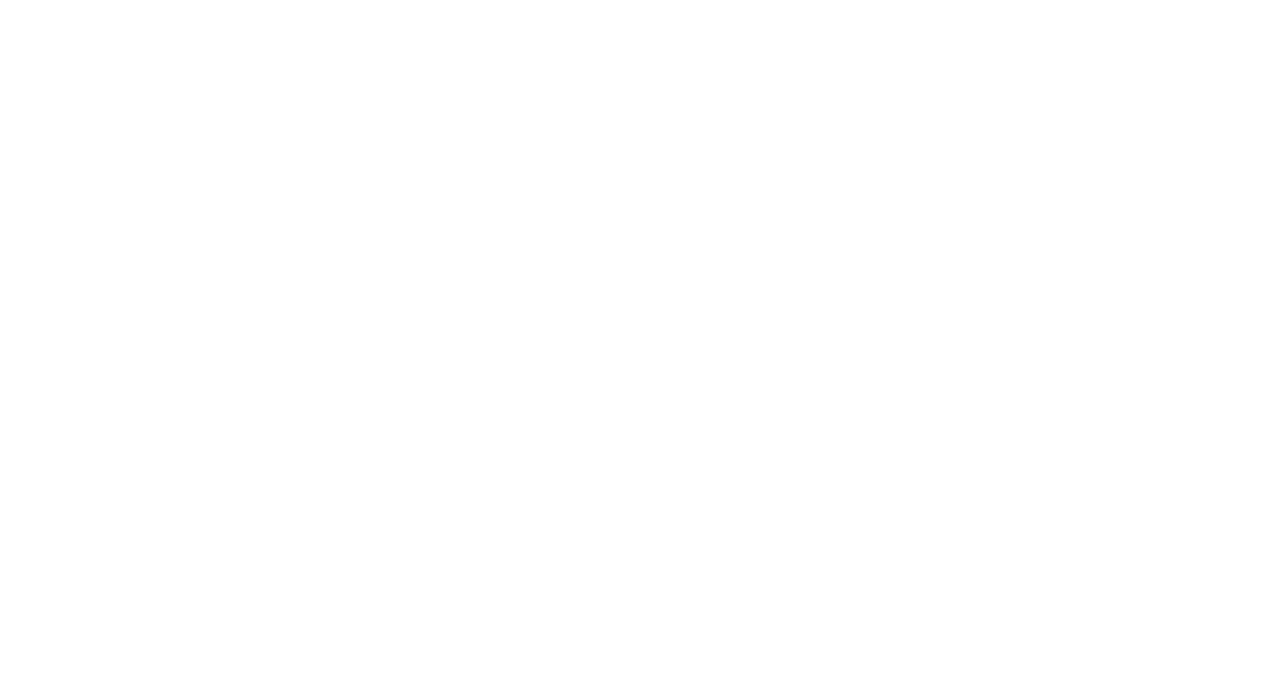
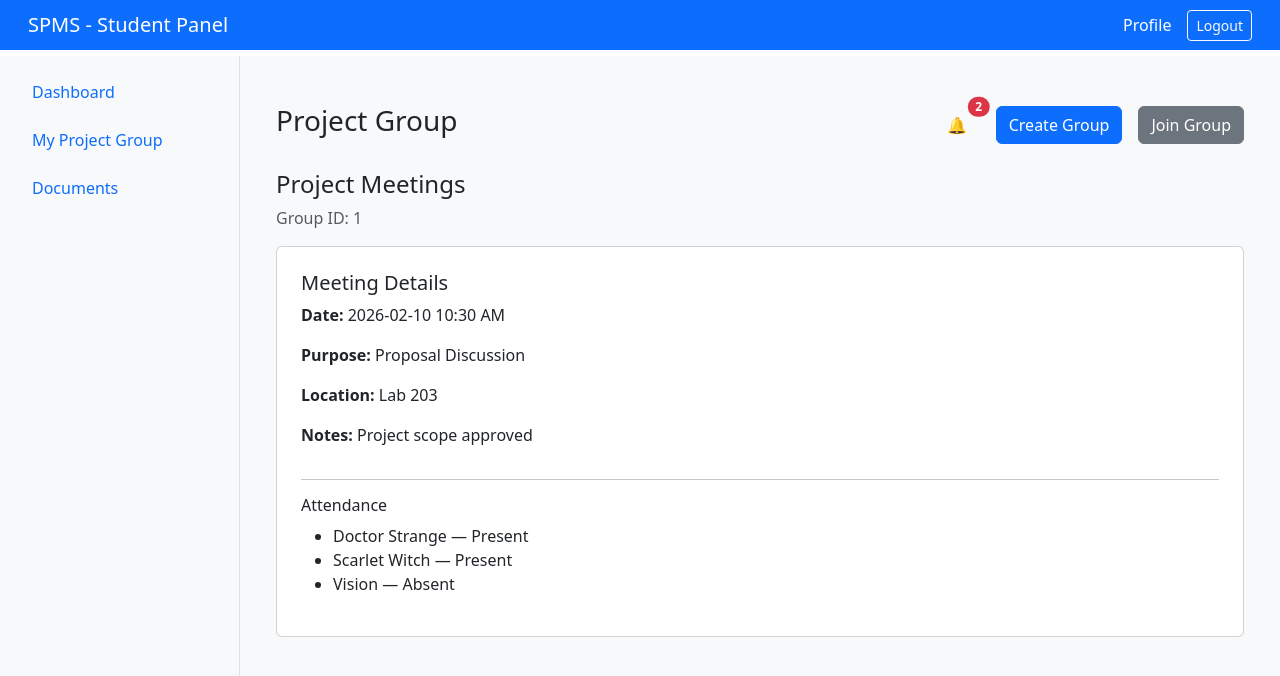
Before and after one commit to Narolayash/spms-project, a React (Vite) app in the folder frontend-spms/: page /student/project-group/1/meetings/1 in a window 1280 px wide. Before the commit this address had no page. Shown: the top 676 px of the page. Built offline with nearby package versions, Linux system fonts and the light colour scheme.

Commit message:
meeting done in project groups

```diff
--- a/frontend-spms/src/App.jsx
+++ b/frontend-spms/src/App.jsx
@@ -13,25 +13,34 @@ import StudentForm from "./pages/Admin/StudentForm";
 import ProjectTypeList from "./pages/Admin/ProjectTypes";
 import ProjectTypeForm from "./pages/Admin/ProjectTypeForm";
 
+
+
 // Faculty Routes
 import FacultyLayout from "./pages/Faculty/FacultyLayout";
 import FacultyDashboard from "./pages/Faculty/FacultyDashboard";
 import FacultyProfile from "./pages/Faculty/FacultyProfile";
 
+
+
 // Student Routes
 import StudentLayout from "./pages/Student/StudentLayout";
 import StudentDashboard from "./pages/Student/StudentDashboard";
 
-// import StudentProfile from "./pages/Student/StudentProfile";
 import ProfileLayout from "./pages/Student/Profile/ProfileLayout";
 import ProfileView from "./pages/Student/Profile/ProfileView";
 import ProfileUpdate from "./pages/Student/Profile/ProfileUpdate";
+
 import ProjectDetail from "./pages/Student/ProjectGroup/ProjectDetail";
-
 import ProjectGroupLayout from "./pages/Student/ProjectGroup/ProjectGroupLayout";
 import ProjectGroup from "./pages/Student/ProjectGroup/MyProjectGroup";
 import JoinGroup from "./pages/Student/ProjectGroup/JoinGroup";
 import CreateGroupForm from "./pages/Student/ProjectGroup/CreateGroup";
+import MeetingLayout from "./pages/Student/Meeting/MeetingLayout";
+import StudentMeetings from "./pages/Student/Meeting/StudentMeetings";
+import MeetingDetail from "./pages/Student/Meeting/MeetingDetail";
+
+
+
 
 function App() {
 
@@ -67,25 +76,31 @@ function App() {
           }
         >
           <Route index element={ <Navigate to="dashboard" replace /> } />
+          {/* student/dashboard */}
           <Route path="dashboard" element={ <StudentDashboard /> } />
 
-          {/* <Route path="profile" element={ <StudentProfile /> } /> */}
+          {/* student/profile */}
           <Route path="profile" element={<ProfileLayout />}>
             <Route index element={<ProfileView />} />
             <Route path="update" element={<ProfileUpdate />} />
           </Route>
 
+          {/* student/project-group */}
           <Route path="project-group" element={<ProjectGroupLayout />}>
             <Route index element={<ProjectGroup />} />
             <Route path="create" element={<CreateGroupForm />} />
             <Route path="join" element={<JoinGroup />} />
             <Route path=":groupId" element={<ProjectDetail />} />
+
+            {/* student meeting */}
+            <Route path=":groupId/meetings" element={<MeetingLayout />}>
+              <Route index element={<StudentMeetings />} />
+              <Route path=":meetingId" element={<MeetingDetail />} />
+            </Route>
           </Route>
 
-
           {/* <Route path="proposal" element= {  }/> */}
-          {/* <Route path="meetings" element={  } />
-          <Route path="documents" element={  } />
+          {/*<Route path="documents" element={  } />
           <Route path="attendance" element={ } /> */}
         </Route>
 
--- /dev/null
+++ b/frontend-spms/src/pages/student/Meeting/MeetingDetail.jsx
@@ -0,0 +1,41 @@
+import { useParams } from "react-router-dom";
+
+const MeetingDetail = () => {
+  const { meetingId } = useParams();
+
+  const meeting = {
+    date: "2026-02-10 10:30 AM",
+    purpose: "Proposal Discussion",
+    location: "Lab 203",
+    notes: "Project scope approved",
+    attendance: [
+      { name: "Doctor Strange", present: true },
+      { name: "Scarlet Witch", present: true },
+      { name: "Vision", present: false }
+    ]
+  };
+
+  return (
+    <div className="card mt-3 p-4">
+      <h5>Meeting Details</h5>
+
+      <p><b>Date:</b> {meeting.date}</p>
+      <p><b>Purpose:</b> {meeting.purpose}</p>
+      <p><b>Location:</b> {meeting.location}</p>
+      <p><b>Notes:</b> {meeting.notes}</p>
+
+      <hr />
+
+      <h6>Attendance</h6>
+      <ul>
+        {meeting.attendance.map((a, i) => (
+          <li key={i}>
+            {a.name} — {a.present ? "Present" : "Absent"}
+          </li>
+        ))}
+      </ul>
+    </div>
+  );
+};
+
+export default MeetingDetail;
--- /dev/null
+++ b/frontend-spms/src/pages/student/Meeting/MeetingLayout.jsx
@@ -0,0 +1,15 @@
+import { Outlet, useParams } from "react-router-dom";
+
+const MeetingLayout = () => {
+  const { groupId } = useParams();
+
+  return (
+    <div className="mt-4">
+      <h4>Project Meetings</h4>
+      <p className="text-muted">Group ID: {groupId}</p>
+      <Outlet />
+    </div>
+  );
+};
+
+export default MeetingLayout;
--- /dev/null
+++ b/frontend-spms/src/pages/student/Meeting/StudentMeetings.jsx
@@ -0,0 +1,46 @@
+import { useNavigate, useParams } from "react-router-dom";
+
+const StudentMeetings = () => {
+  const navigate = useNavigate();
+  const { groupId } = useParams();
+
+  const meetings = [
+    {
+      id: 1,
+      date: "2026-02-10 10:30 AM",
+      purpose: "Proposal Discussion",
+      status: "Completed"
+    },
+    {
+      id: 2,
+      date: "2026-02-18 11:00 AM",
+      purpose: "Design Review",
+      status: "Scheduled"
+    }
+  ];
+
+  return (
+    <div className="mt-3">
+      {meetings.map(m => (
+        <div
+          key={m.id}
+          className="card p-3 mb-2"
+          style={{ cursor: "pointer" }}
+          onClick={() =>
+            navigate(`/student/project-group/${groupId}/meetings/${m.id}`)
+          }
+        >
+          <p><b>Date:</b> {m.date}</p>
+          <p><b>Purpose:</b> {m.purpose}</p>
+          <span className={`badge ${
+            m.status === "Completed" ? "bg-success" : "bg-warning"
+          }`}>
+            {m.status}
+          </span>
+        </div>
+      ))}
+    </div>
+  );
+};
+
+export default StudentMeetings;
--- a/frontend-spms/src/pages/student/ProjectGroup/ProjectDetail.jsx
+++ b/frontend-spms/src/pages/student/ProjectGroup/ProjectDetail.jsx
@@ -57,6 +57,15 @@ const ProjectDetail = () => {
           </li>
         ))}
       </ul>
+      <button
+        className="btn btn-outline-primary mt-3"
+        onClick={() =>
+          navigate(`/student/project-group/${groupId}/meetings`)
+        }
+      >
+        View Meetings
+      </button>
+
     </div>
   );
 };
--- a/frontend-spms/src/pages/student/StudentSidebar.jsx
+++ b/frontend-spms/src/pages/student/StudentSidebar.jsx
@@ -33,11 +33,11 @@ const StudentSidebar = () => {
           </NavLink>
         </li> */}
 
-        <li className="nav-item">
+        {/* <li className="nav-item">
           <NavLink className="nav-link" to="/student/meetings">
             Meetings
           </NavLink>
-        </li>
+        </li> */}
 
         <li className="nav-item">
           <NavLink className="nav-link" to="/student/documents">
```
Also changed, not shown: frontend-spms/src/data/MeetingData.js (added, +41 -0 lines), frontend-spms/src/pages/student/StudentProfile.jsx (deleted, +0 -83 lines), 1 other file (tests, documents, lock files or other folders).
